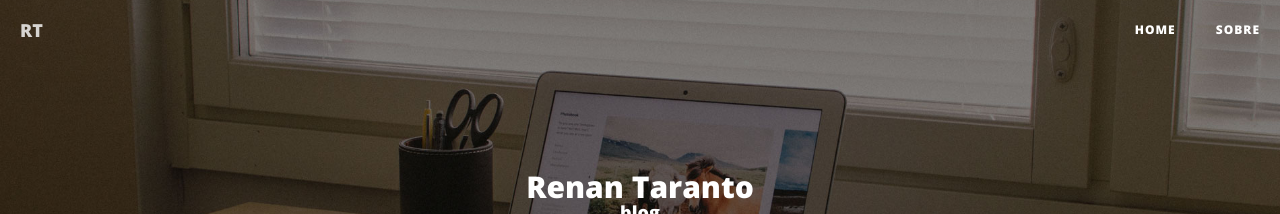
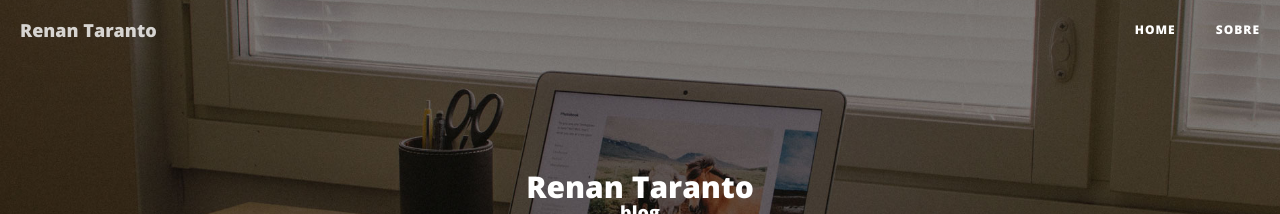
Before and after one commit to renan-taranto/renan-taranto.github.io, a Jekyll site: the page built from index.html, in a window 1280 px wide. Shown: the top 214 px of the page. Built offline with Jekyll 4.4.1, drawn with Linux system fonts in a browser that asks for light colours; nearby versions of some CDN libraries; the list of posts is cut into pages by our own code.

Commit message:
Update navbar

```diff
--- a/_includes/nav.html
+++ b/_includes/nav.html
@@ -9,7 +9,7 @@
         <span class="icon-bar"></span>
         <span class="icon-bar"></span>
       </button>
-      <a class="navbar-brand" href="{{ site.baseurl }}/">RT</a>
+      <a class="navbar-brand" href="{{ site.baseurl }}/">{{ site.title }}</a>
     </div>
 
     <!-- Collect the nav links, forms, and other content for toggling -->
```
